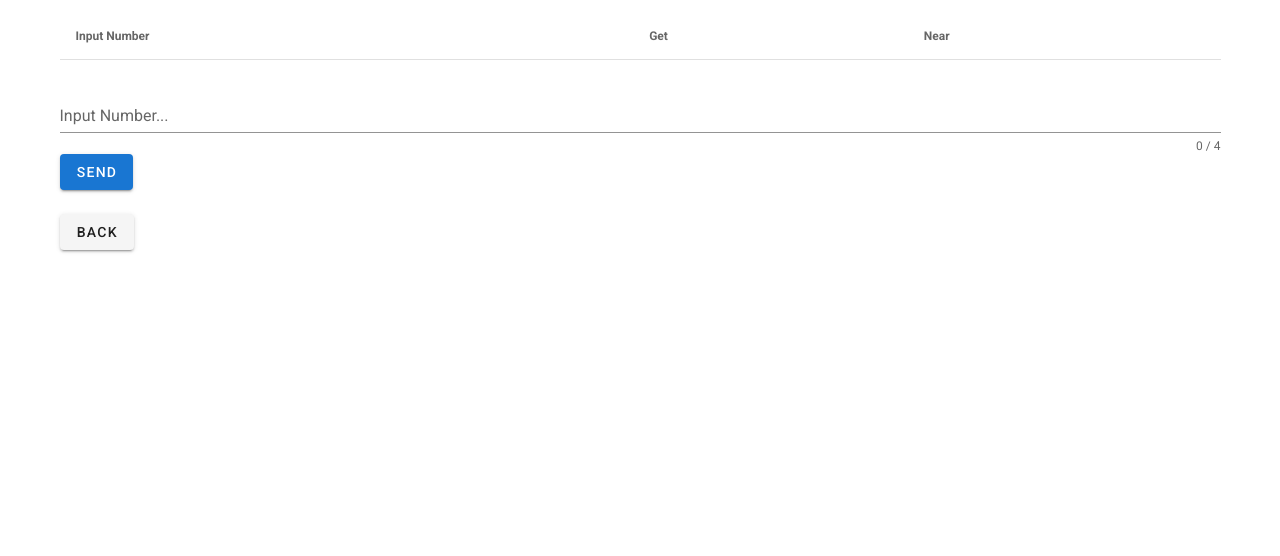
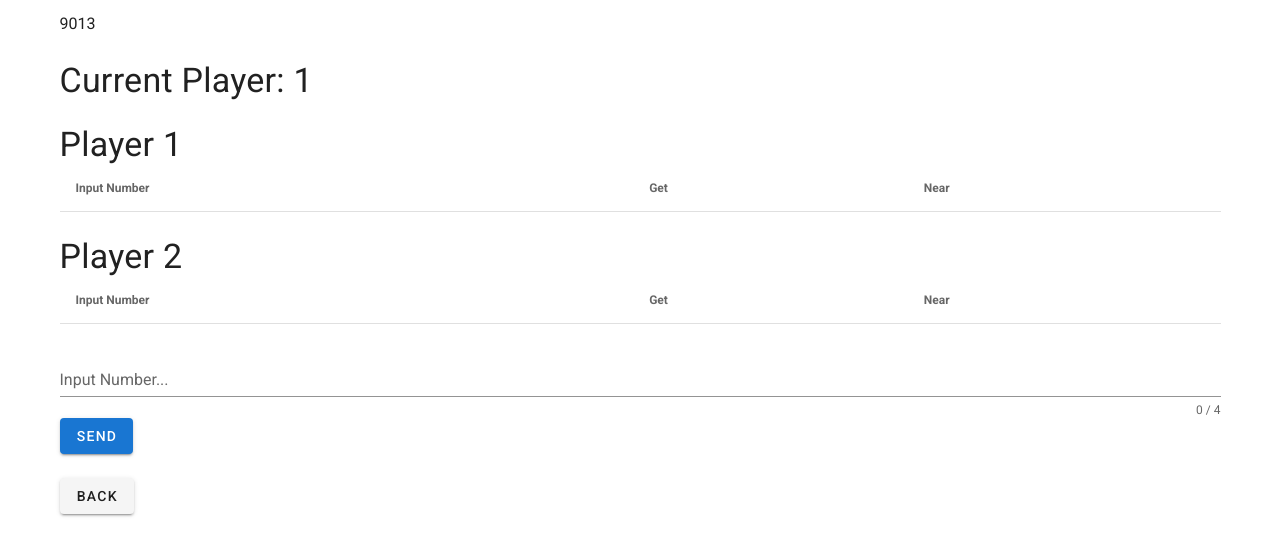
Before and after one commit to satodaiki/vue-numeron, a Vue app: page /1 in a window 1280 px wide. Shown: the top 556 px of the page. Built offline with nearby package versions, Linux system fonts and the light colour scheme.

Commit message:
feature: シングルモードの改良

```diff
--- a/src/components/templates/Play.vue
+++ b/src/components/templates/Play.vue
@@ -1,6 +1,11 @@
 <template>
   <v-app>
+    <v-container>{{ numeron }}</v-container>
     <v-container>
+      <div class="text-h4">Current Player: {{ this.currentPlayer + 1 }}</div>
+    </v-container>
+    <v-container id="player-1">
+      <div class="text-h4">Player 1</div>
       <v-simple-table>
         <template v-slot:default>
           <thead>
@@ -11,7 +16,28 @@
             </tr>
           </thead>
           <tbody>
-            <tr v-for="item in inputHistory" :key="item.index">
+            <tr v-for="item in inputHistoryArr[0]" :key="item.index">
+              <td>{{ item.number }}</td>
+              <td>{{ item.get }}</td>
+              <td>{{ item.near }}</td>
+            </tr>
+          </tbody>
+        </template>
+      </v-simple-table>
+    </v-container>
+    <v-container id="player-2">
+      <div class="text-h4">Player 2</div>
+      <v-simple-table>
+        <template v-slot:default>
+          <thead>
+            <tr>
+              <th class="text-left">Input Number</th>
+              <th class="text-left">Get</th>
+              <th class="text-left">Near</th>
+            </tr>
+          </thead>
+          <tbody>
+            <tr v-for="item in inputHistoryArr[1]" :key="item.index">
               <td>{{ item.number }}</td>
               <td>{{ item.get }}</td>
               <td>{{ item.near }}</td>
@@ -54,15 +80,17 @@ interface IInputHistory {
   }
 })
 export default class Play extends Vue {
-  private inputHistory: Array<IInputHistory> = [];
+  private inputHistoryArr: Array<Array<IInputHistory>> = [];
   private inputNumber: string = '';
+  private currentPlayer: number = 0;
   private numeron = '0000';
   private mode = 'single';
 
-  create() {
-    this.numeron = this.computeNumeron();
-  }
   mounted() {
+    for (let i = 0; i < 2; i++) {
+        this.inputHistoryArr.push(new Array<IInputHistory>());
+    }
+
     this.setMode();
 
     switch (this.mode) {
@@ -79,17 +107,48 @@ export default class Play extends Vue {
       })
   }
 
-  private compareAnswer() {
+  private compareAnswer(): void {
     const result = this.compareInputValue(this.inputNumber, this.numeron);
 
-    if (result[0] === 4) alert('you win');
+    if (result[0] === 4) {
+        alert('you win');
+        this.$router.push({
+            name: 'start'
+        });
+    }
 
-    this.inputHistory.push({
-      index: this.inputHistory.length,
+    this.inputHistoryArr[this.currentPlayer].push({
+      index: this.inputHistoryArr[this.currentPlayer].length,
       number: this.inputNumber,
       get: result[0],
       near: result[1],
-    })
+    });
+
+    if (this.mode === 'single') {
+        const conputerNumeron = this.computeNumeron();
+        const conputerResult = this.compareInputValue(conputerNumeron, this.numeron);
+
+        if (conputerResult[0] === 4) {
+            alert('you win');
+            this.$router.push({
+                name: 'start'
+            });
+        }
+
+        ++this.currentPlayer;
+        this.inputHistoryArr[this.currentPlayer].push({
+            index: this.inputHistoryArr[this.currentPlayer].length,
+            number: conputerNumeron,
+            get: conputerResult[0],
+            near: conputerResult[1],
+        });
+
+        this.currentPlayer = 0;
+        return;
+    }
+
+    if (this.inputHistoryArr.length + 1 === this.currentPlayer) this.currentPlayer = 0
+    else this.currentPlayer++;
   }
 
   /**
@@ -121,7 +180,7 @@ export default class Play extends Vue {
   /**
    * 4桁で、各桁が違う数値の乱数を生成する
    */
-  private computeNumeron() {
+  private computeNumeron(): string {
     let arr = [0,1,2,3,4,5,6,7,8,9];
     let length = arr.length;
 
```
